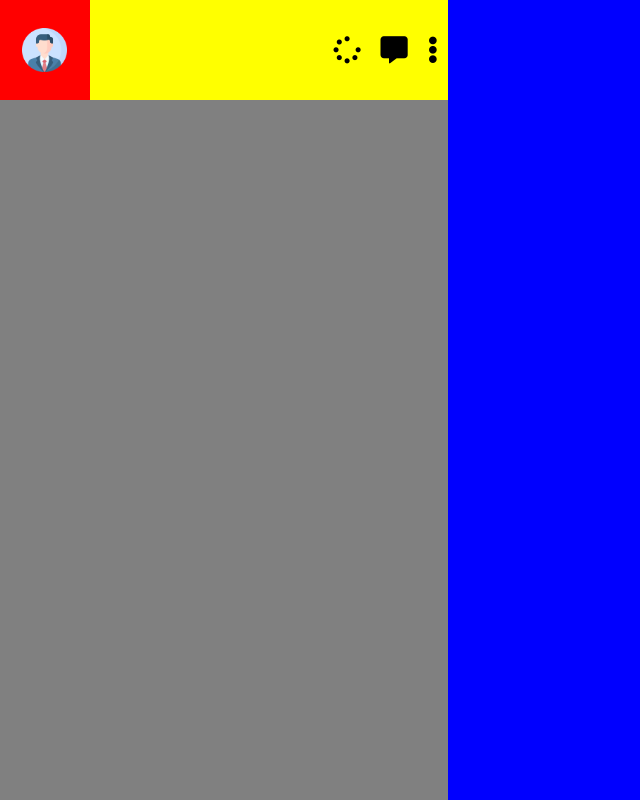
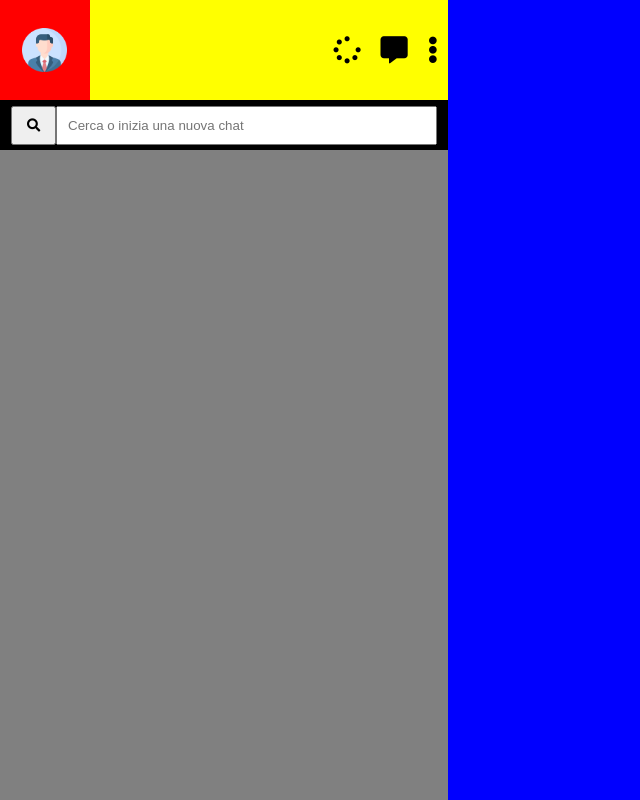
Before and after one commit to GiacomoDiMichele/vue-boolzapp, a plain HTML site: page index.html in a window 1280 px wide. Shown: the whole page, without its empty margins (0-640 px from the left). Drawn offline with Linux system fonts and the light colour scheme.

Commit message:
aggiunta barra di ricerca sez. contatti

```diff
--- a/index.html
+++ b/index.html
@@ -19,6 +19,13 @@
                         <i class="fas fa-ellipsis-v"></i>
                     </div>
                 </div>
+                <div class="search-conversations">
+                    <button type="button" name="button"><i class="fas fa-search"></i></button>
+                    <input type="search" placeholder="Cerca o inizia una nuova chat" name="" value="">
+                </div>
+                <div class="conversations-list">
+
+                </div>
             </div>
             <div class="messages-chat">
 
--- a/style.css
+++ b/style.css
@@ -52,3 +52,22 @@
     font-size: 1.7em;
     padding: 0px 10px;
 }
+
+.search-conversations {
+    width: 100%;
+    height: 50px;
+    background-color: black;
+    display: flex;
+    align-items: center;
+    justify-content: center;
+}
+
+.search-conversations button {
+    width: 10%;
+    padding: 10px;
+}
+
+.search-conversations input {
+    width: 85%;
+    padding: 10px;
+}
```
